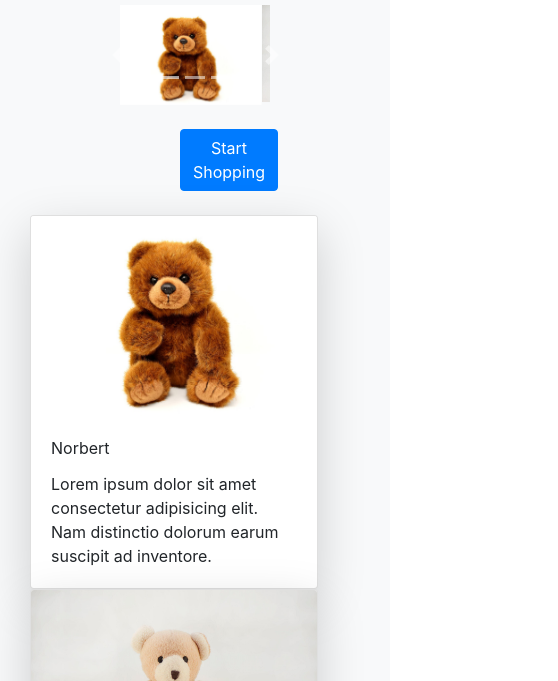
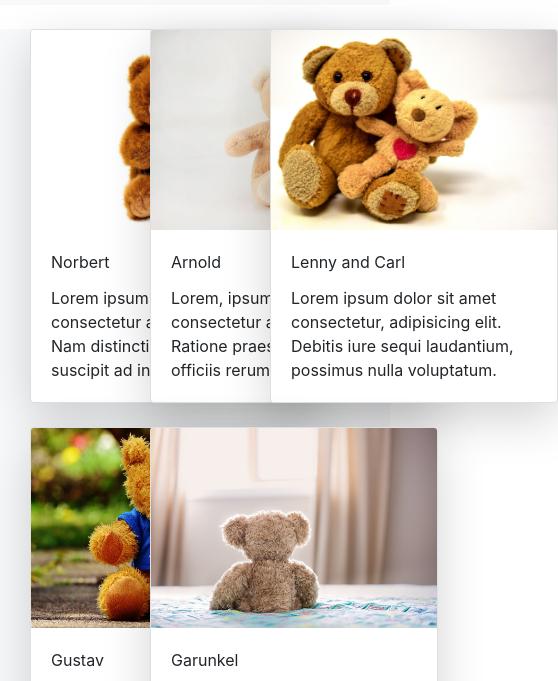
Before and after one commit to jjoslin07/Orinoco, a plain HTML site: page index.html in a window 390 px wide. Shown: the part 111-792 px from the top of the page, 558 px wide, since content can reach past the window. Drawn offline with nearby package versions, Linux system fonts and the light colour scheme.

Commit message:
Remove Carousel
Remove Carousel

```diff
--- a/index.html
+++ b/index.html
@@ -30,48 +30,9 @@
     </header>
     <!--Main-->
     <main class="container-fluid bg-light">
-        <!--Homepage Carousel-->
-            <div id="carouselExampleIndicators" class="carousel slide col-6 m-auto" data-ride="carousel">
-                <ol class="carousel-indicators">
-                  <li data-target="#carouselExampleIndicators" data-slide-to="0" class="active"></li>
-                  <li data-target="#carouselExampleIndicators" data-slide-to="1"></li>
-                  <li data-target="#carouselExampleIndicators" data-slide-to="2"></li>
-                  <li data-target="#carouselExampleIndicators" data-slide-to="3"></li>
-                  <li data-target="#carouselExampleIndicators" data-slide-to="4"></li>
-                </ol>
-                <div class="carousel-inner">
-                  <div class="carousel-item active">
-                    <img class="d-block w-100" src="./images/teddy_1.jpg" height="auto" alt="First slide">
-                  </div>
-                  <div class="carousel-item">
-                    <img class="d-block w-100" src="./images/teddy_2.jpg" height="auto" alt="Second slide">
-                  </div>
-                  <div class="carousel-item">
-                    <img class="d-block w-100" src="./images/teddy_3.jpg" height="auto" alt="Third slide">
-                  </div>
-                  <div class="carousel-item">
-                    <img class="d-block w-100" src="./images/teddy_4.jpg" height="auto" alt="Fourth slide">
-                  </div>
-                  <div class="carousel-item">
-                    <img class="d-block w-100" src="./images/teddy_5.jpg" height="auto" alt="Fifth slide">
-                  </div>
-                </div>
-                <a class="carousel-control-prev" href="#carouselExampleIndicators" role="button" data-slide="prev">
-                  <span class="carousel-control-prev-icon" aria-hidden="true"></span>
-                  <span class="sr-only">Previous</span>
-                </a>
-                <a class="carousel-control-next" href="#carouselExampleIndicators" role="button" data-slide="next">
-                  <span class="carousel-control-next-icon" aria-hidden="true"></span>
-                  <span class="sr-only">Next</span>
-                </a>
-              </div>
-              <div class="mx-auto my-4 col-2">
-                  <!--Start Shopping Button-->
-                <button class="btn btn-primary">Start Shopping</button>
-              </div>
               <div class="container">
                   <div class="row my-4">
-                      <div class="col-sm-4">
+                      <div class="col-4">
                         <div class="card shadow-lg" style="width: 18rem;">
                             <img class="card-img-top" height="200" src="/images/teddy_1.jpg" alt="Card image cap">
                             <div class="card-body">
@@ -80,7 +41,7 @@
                             </div>
                           </div>
                       </div>
-                      <div class="col-sm-4">
+                      <div class="col-4">
                         <div class="card shadow-lg" style="width: 18rem;">
                             <img class="card-img-top" height="200" src="/images/teddy_2.jpg" alt="Card image cap">
                             <div class="card-body">
@@ -89,7 +50,7 @@
                             </div>
                           </div>
                       </div>
-                      <div class="col-sm-4">
+                      <div class="col-4">
                         <div class="card shadow-lg" style="width: 18rem;">
                             <img class="card-img-top" height="200" src="/images/teddy_3.jpg" alt="Card image cap">
                             <div class="card-body">
@@ -100,7 +61,7 @@
                       </div>
                   </div>
                   <div class="row my-4">
-                      <div class="col-sm-4">
+                      <div class="col-4">
                         <div class="card shadow-lg" style="width: 18rem;">
                             <img class="card-img-top" height="200" src="/images/teddy_4.jpg" alt="Card image cap">
                             <div class="card-body">
@@ -109,7 +70,7 @@
                             </div>
                           </div>
                       </div>
-                      <div class="col-sm-4">
+                      <div class="col-4">
                         <div class="card shadow-lg" style="width: 18rem;">
                             <img class="card-img-top" height="200" src="/images/teddy_5.jpg" alt="Card image cap">
                             <div class="card-body">
```
